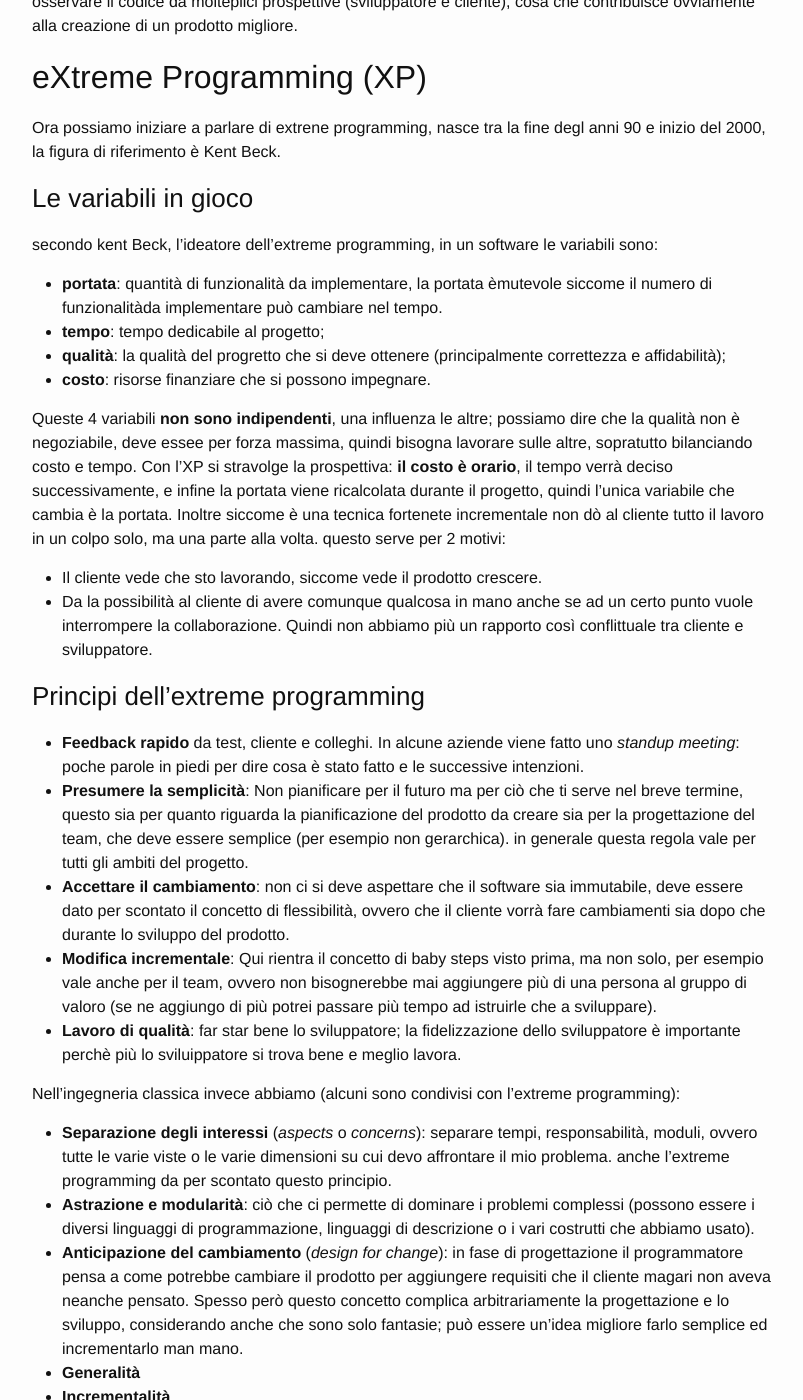
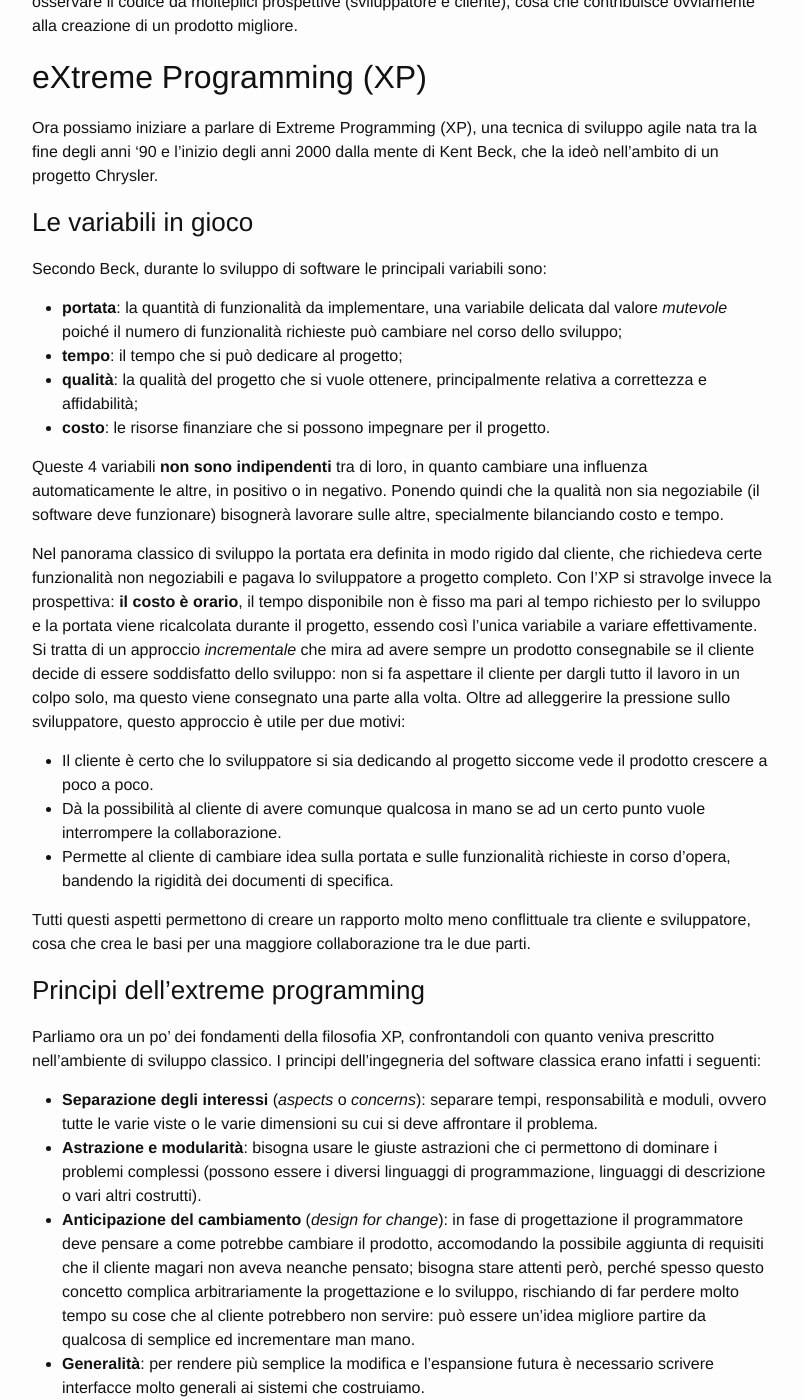
Before and after one commit to MarcoBuster/sweng, a Jekyll site: the page built from _posts/2022-10-10-extreme-programming.md, in a window 1280 px wide and 1400 px high, scrolled down 2271 px. Shown: the whole window, without its empty margins (238-1041 px from the left). Built offline with Jekyll 4.4.1, drawn with Linux system fonts in a browser that asks for light colours; the table of contents is made by our own code; some of the changed text lies outside the part shown.

Commit message:
Refactor notes on XP variables and principles

```diff
--- a/_posts/2022-10-10-extreme-programming.md
+++ b/_posts/2022-10-10-extreme-programming.md
@@ -36,37 +36,49 @@
 Durante il testing ci si pone dal __punto di vista del cliente__: la tecnica TDD ci permette dunque di osservare il codice da molteplici prospettive (sviluppatore e cliente), cosa che contribuisce ovviamente alla creazione di un prodotto migliore.
 
 ## eXtreme Programming (XP)
-Ora possiamo iniziare a parlare di extrene programming, nasce tra la fine degl anni 90 e inizio del 2000, la figura di riferimento è Kent Beck.
+
+Ora possiamo iniziare a parlare di Extreme Programming (XP), una tecnica di sviluppo agile nata tra la fine degli anni '90 e l'inizio degli anni 2000 dalla mente di Kent Beck, che la ideò nell'ambito di un progetto Chrysler.
 
 ### Le variabili in gioco
-secondo kent Beck, l'ideatore dell'extreme programming, in un software le variabili sono:
-- __portata__: quantità di funzionalità da implementare, la portata èmutevole siccome il numero di funzionalitàda implementare può cambiare nel tempo.
-- __tempo__: tempo dedicabile al progetto;
-- __qualità__: la qualità del progretto che si deve ottenere (principalmente correttezza e affidabilità);
-- __costo__: risorse finanziare che si possono impegnare.
 
-Queste 4 variabili __non sono indipendenti__, una influenza le altre; possiamo dire che la qualità non è negoziabile, deve essee per forza massima, quindi bisogna lavorare sulle altre, sopratutto bilanciando costo e tempo.
-Con l'XP si stravolge la prospettiva: __il costo è orario__, il tempo verrà deciso successivamente, e infine la portata viene ricalcolata durante il progetto, quindi l'unica variabile che cambia è la portata. Inoltre siccome è una tecnica fortenete incrementale non dò al cliente tutto il lavoro in un colpo solo, ma una parte alla volta. questo serve per 2 motivi:
-- Il cliente vede che sto lavorando, siccome vede il prodotto crescere.
-- Da la possibilità al cliente di avere comunque qualcosa in mano anche se ad un certo punto vuole interrompere la collaborazione.
-Quindi non abbiamo più un rapporto così conflittuale tra cliente e sviluppatore.
+Secondo Beck, durante lo sviluppo di software le principali variabili sono:
+
+- __portata__: la quantità di funzionalità da implementare, una variabile delicata dal valore _mutevole_ poiché il numero di funzionalità richieste può cambiare nel corso dello sviluppo;
+- __tempo__: il tempo che si può dedicare al progetto;
+- __qualità__: la qualità del progetto che si vuole ottenere, principalmente relativa a correttezza e affidabilità;
+- __costo__: le risorse finanziare che si possono impegnare per il progetto.
+
+Queste 4 variabili __non sono indipendenti__ tra di loro, in quanto cambiare una influenza automaticamente le altre, in positivo o in negativo. Ponendo quindi che la qualità non sia negoziabile (il software deve funzionare) bisognerà lavorare sulle altre, specialmente bilanciando costo e tempo.
+
+Nel panorama classico di sviluppo la portata era definita in modo rigido dal cliente, che richiedeva certe funzionalità non negoziabili e pagava lo sviluppatore a progetto completo.
+Con l'XP si stravolge invece la prospettiva: __il costo è orario__, il tempo disponibile non è fisso ma pari al tempo richiesto per lo sviluppo e la portata viene ricalcolata durante il progetto, essendo così l'unica variabile a variare effettivamente. Si tratta di un approccio _incrementale_ che mira ad avere sempre un prodotto consegnabile se il cliente decide di essere soddisfatto dello sviluppo: non si fa aspettare il cliente per dargli tutto il lavoro in un colpo solo, ma questo viene consegnato una parte alla volta. Oltre ad alleggerire la pressione sullo sviluppatore, questo approccio è utile per due motivi:
+
+- Il cliente è certo che lo sviluppatore si sia dedicando al progetto siccome vede il prodotto crescere a poco a poco.
+- Dà la possibilità al cliente di avere comunque qualcosa in mano se ad un certo punto vuole interrompere la collaborazione.
+- Permette al cliente di cambiare idea sulla portata e sulle funzionalità richieste in corso d'opera, bandendo la rigidità dei documenti di specifica.
+
+Tutti questi aspetti permettono di creare un rapporto molto meno conflittuale tra cliente e sviluppatore, cosa che crea le basi per una maggiore collaborazione tra le due parti.
 
 ### Principi dell'extreme programming
-- __Feedback rapido__ da test, cliente e colleghi. In alcune aziende viene fatto uno _standup meeting_: poche parole in piedi per dire cosa è stato fatto e le successive intenzioni.
-- __Presumere la semplicità__: Non pianificare per il futuro ma per ciò che ti serve nel breve termine, questo sia per quanto riguarda la pianificazione del prodotto da creare sia per la progettazione del team, che deve essere semplice (per esempio non gerarchica). in generale questa regola vale per tutti gli ambiti del progetto.
-- __Accettare il cambiamento__: non ci si deve aspettare che il software sia immutabile, deve essere dato per scontato il concetto di flessibilità, ovvero che il cliente vorrà fare cambiamenti sia dopo che durante lo sviluppo del prodotto.
-- __Modifica incrementale__: Qui rientra il concetto di baby steps visto prima, ma non solo, per esempio vale anche per il team, ovvero non bisognerebbe mai aggiungere più di una persona al gruppo di valoro (se ne aggiungo di più potrei passare più tempo ad istruirle che a sviluppare).
-- __Lavoro di qualità__: far star bene lo sviluppatore; la fidelizzazione dello sviluppatore è importante perchè più lo sviluippatore si trova bene e meglio lavora.
 
-Nell'ingegneria classica invece abbiamo (alcuni sono condivisi con l'extreme programming):
-- __Separazione degli interessi__ (_aspects_ o _concerns_): separare tempi, responsabilità, moduli, ovvero tutte le varie viste o le varie dimensioni su cui devo affrontare il mio problema. anche l'extreme programming da per scontato questo principio.
-- __Astrazione e modularità__: ciò che ci permette di dominare i problemi complessi (possono essere i diversi linguaggi di programmazione, linguaggi di descrizione o i vari costrutti che abbiamo usato).
-- __Anticipazione del cambiamento__ (_design for change_): in fase di progettazione il programmatore pensa a come potrebbe cambiare il prodotto per aggiungere requisiti che il cliente magari non aveva neanche pensato. Spesso però questo concetto complica arbitrariamente la progettazione e lo sviluppo, considerando anche che sono solo fantasie; può essere un'idea migliore farlo semplice ed incrementarlo man mano.
-- __Generalità__
-- __Incrementalità__
-- __Rigore e formalità__
+Parliamo ora un po' dei fondamenti della filosofia XP, confrontandoli con quanto veniva prescritto nell'ambiente di sviluppo classico. I principi dell'ingegneria del software classica erano infatti i seguenti:
 
-I due punti più in contrasto sono presumere la semplicità e l'anticipazione del cambiamento.
+- __Separazione degli interessi__ (_aspects_ o _concerns_): separare tempi, responsabilità e moduli, ovvero tutte le varie viste o le varie dimensioni su cui si deve affrontare il problema.
+- __Astrazione e modularità__: bisogna usare le giuste astrazioni che ci permettono di dominare i problemi complessi (possono essere i diversi linguaggi di programmazione, linguaggi di descrizione o vari altri costrutti).
+- __Anticipazione del cambiamento__ (_design for change_): in fase di progettazione il programmatore deve pensare a come potrebbe cambiare il prodotto, accomodando la possibile  aggiunta di requisiti che il cliente magari non aveva neanche pensato; bisogna stare attenti però, perché spesso questo concetto complica arbitrariamente la progettazione e lo sviluppo, rischiando di far perdere molto tempo su cose che al cliente potrebbero non servire: può essere un'idea migliore partire da qualcosa di semplice ed incrementare man mano.
+- __Generalità__: per rendere più semplice la modifica e l'espansione futura è necessario scrivere interfacce molto generali ai sistemi che costruiamo.
+- __Incrementalità__: lo sviluppo avviene incrementalmente, un pezzetto alla volta.
+- __Rigore e formalità__: è importante essere rigidi e specifici sia nella comunicazione che nella descrizione dei requisiti.
+
+Sebbene non butti via tutti questi principi ma ne erediti invece alcuni per adattarli alle proprie esigenze (specialmente la _separazione degli interessi_, che viene data per scontata), l'XP pone l'accento su altri aspetti, ovvero:
+
+- __Feedback rapido__: bisogna mantenere un costante flusso di feedback; questo viene dato dai test, dai colleghi ma anche dal cliente, che dev'essere continuamente consultato sullo stato dei lavori. Tra le iniziative che favoriscono un veloce ciclo di feedback c'è lo _standup meeting_, una riunione mattutina fatta in piedi in cui ciascuno descrive in poche parole cosa ha fatto il giorno precedente e cosa intende fare oggi.
+- __Presumere la semplicità__: non bisogna complicare senza motivo né il codice, che dev'essere scritto con in mente ciò che serve a breve termine e non in un futuro remoto, né le relazioni tra colleghi, che non devono essere eccessivamente gerarchiche (tutti dovrebbero avere compiti molto simili); in generale si dovrebbe semplificare il più possibile in tutti gli ambiti del progetto.
+- __Accettare il cambiamento__: non ci si deve aspettare che il software sia immutabile; al contrario, deve essere dato per scontato il concetto di _flessibilità_ e _malleabilità_, ovvero che il cliente vorrà fare cambiamenti sia dopo che durante lo sviluppo del prodotto.
+- __Modifica incrementale__: ritornando al concetto di baby steps, ogni iterazione di sviluppo dovrebbe essere breve e le funzionalità introdotte piuttosto piccole; questa regola si applica tuttavia a tutti gli ambiti del progetto, tra cui la gestione del team: ovvero non bisognerebbe mai aggiungere più di una persona alla volta al gruppo di lavoro, in quanto aggiungerne di più potrebbe portare a passare più tempo ad istruirle che a sviluppare.
+- __Lavoro di qualità__: bisogna ovviamente ottenere un buon prodotto, ma per fare ciò la prospettiva cambia in favore dello sviluppatore, al quale si deve garantire un ambiente di lavoro salutare e un certo benessere; la fidelizzazione dei programmatori è importante perché più si trovano bene e meglio lavorano.
+
+I due punti più in contrasto sono il presumere la semplicità e l'anticipazione del cambiamento: ci sembra infatti più previdente pianificare per il futuro e anticipare eventuali cambiamenti, ma come vedremo nel prossimo paragrafo talvolta questo può essere controproducente.
 
 ### Presumere la semplicità vs anticipazione del cambiamento
 - XP mette davanti la semplicità all'anticipazione del cambiamento: non sto inserendo cose che mi serviranno per il futuro, ma non è detto che non stia progettando per il futuro. Diciamo non è il primo aspetto da guardare, il primo aspetto è la semplicità, ovvero fare le cose nella maniera più chiara possibile.
```
